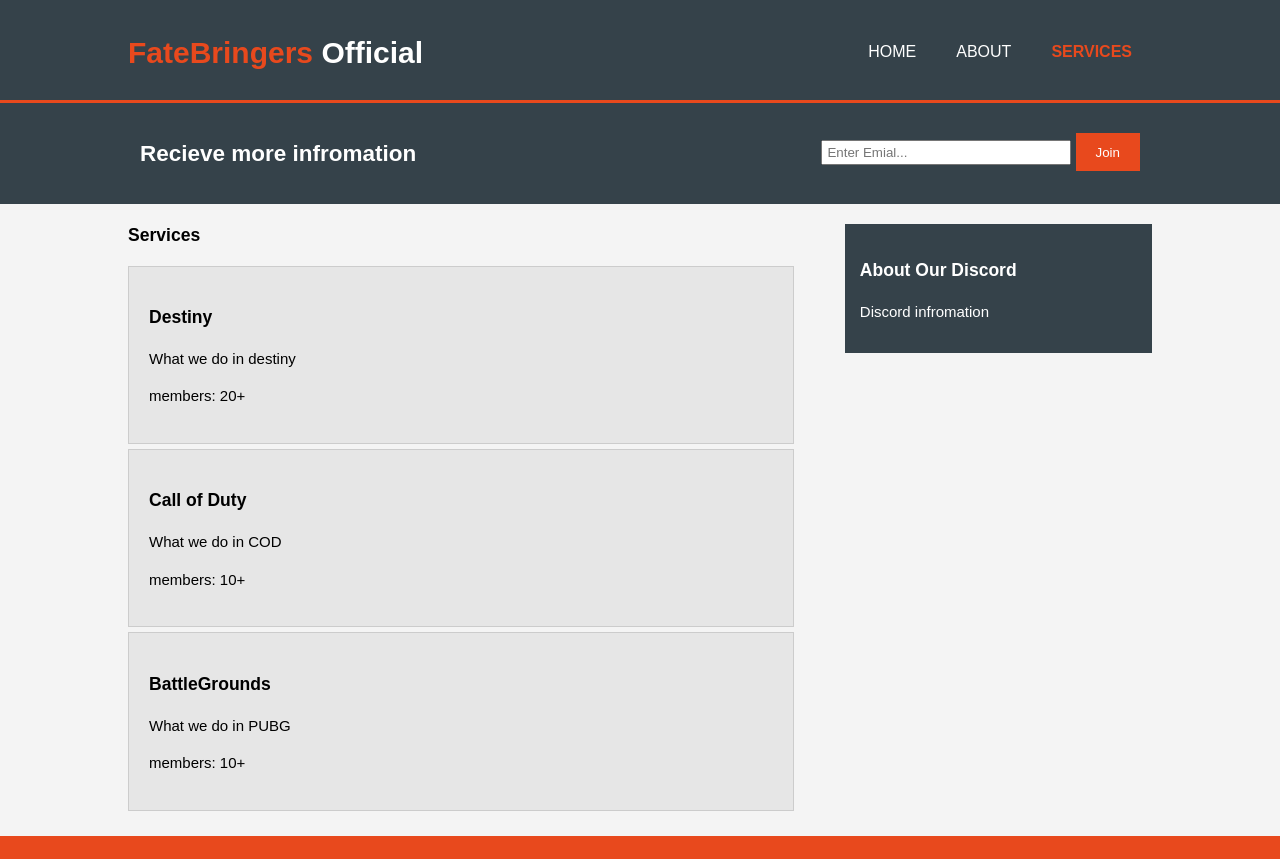
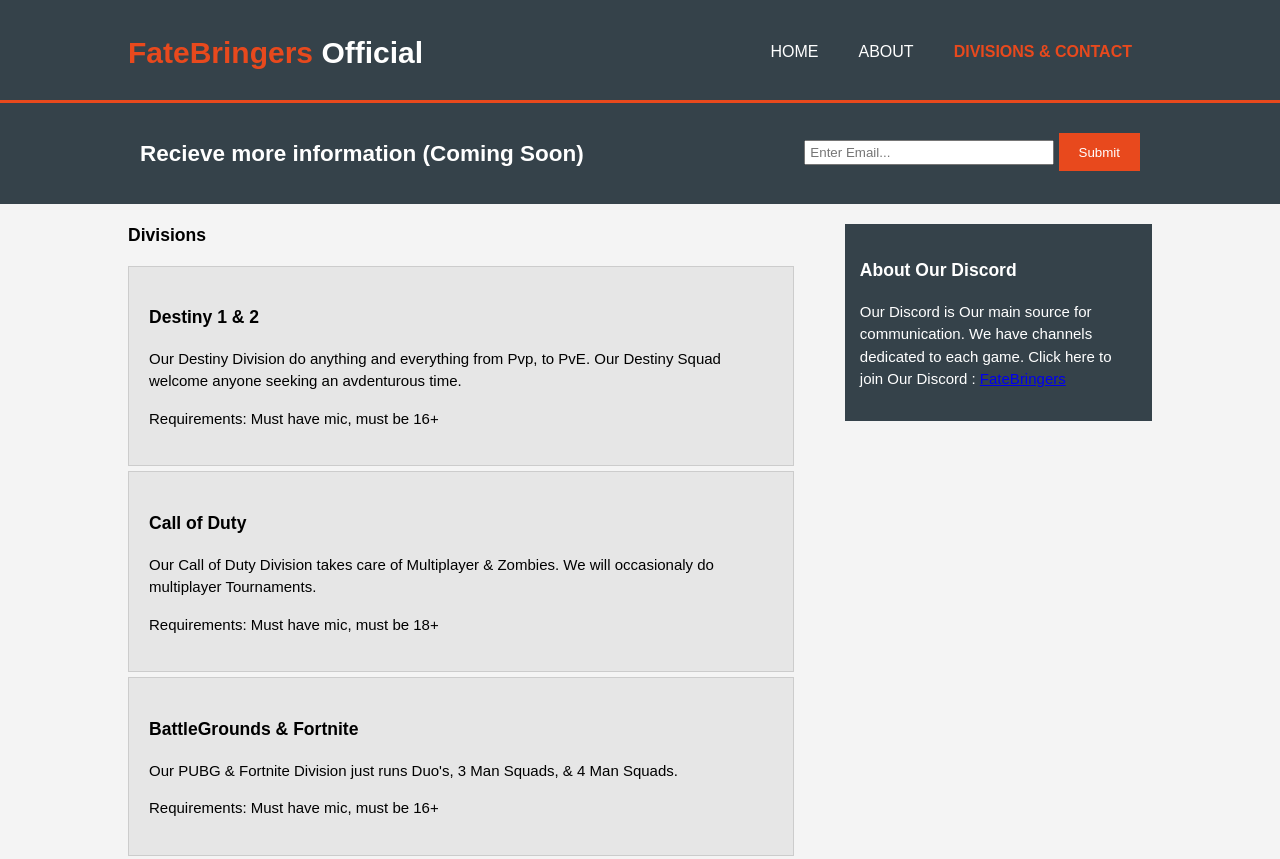
Before and after one commit to Dallasa22/FateBringers-Offical, a plain HTML site: page services.html in a window 1280 px wide. Shown: the top 859 px of the page. Drawn offline with Linux system fonts and the light colour scheme.

Commit message:
Updated Website
Current And Updated Website

```diff
--- a/services.html
+++ b/services.html
@@ -16,7 +16,7 @@
           <ul>
             <li><a href="index.html">Home</a></li>
             <li><a href="about.html">About</a></li>
-            <li class="current"><a href="services.html">Services</a></li>
+            <li class="current"><a href="services.html">Divisions &amp; Contact</a></li>
           </ul>
         </nav>
       </div>
@@ -24,39 +24,39 @@
 
     <section id="newsletter">
       <div class="container">
-        <h1>Recieve more infromation</h1>
+        <h1>Recieve more information (Coming Soon)</h1>
         <form>
-          <input type="email" placeholder="Enter Emial...">
-          <button type="submit" class="button_1">Join</button>
+          <input type="email" placeholder="Enter Email...">
+          <button type="submit" class="button_1">Submit</button>
       </div>
     </section>
 
     <section id="main">
       <div class="container">
         <article id="main-col">
-          <h1 class="page-title">Services</h1>
+          <h1 class="page-title">Divisions</h1>
           <ul id="services">
             <li>
-              <h3>Destiny</h3>
-              <p>What we do in destiny</p>
-              <p>members: 20+</p>
+              <h3>Destiny 1 &amp; 2</h3>
+              <p>Our Destiny Division do anything and everything from Pvp, to PvE. Our Destiny Squad welcome anyone seeking an avdenturous time.</p>
+              <p>Requirements: Must have mic, must be 16+</p>
             </li>
             <li>
               <h3>Call of Duty</h3>
-              <p>What we do in COD</p>
-              <p>members: 10+</p>
+              <p>Our Call of Duty Division takes care of Multiplayer &amp; Zombies. We will occasionaly do multiplayer Tournaments.</p>
+              <p>Requirements: Must have mic, must be 18+</p>
             </li>
             <li>
-              <h3>BattleGrounds</h3>
-              <p>What we do in PUBG</p>
-              <p>members: 10+</p>
+              <h3>BattleGrounds &amp; Fortnite</h3>
+              <p>Our PUBG &amp; Fortnite Division just runs Duo's, 3 Man Squads, &amp; 4 Man Squads.</p>
+              <p>Requirements: Must have mic, must be 16+</p>
             </li>
         </article>
 
         <aside id="sidebar">
           <div class="dark">
           <h3>About Our Discord</h3>
-          <p>Discord infromation</p>
+          <p>Our Discord is Our main source for communication. We have channels dedicated to each game. Click here to join Our Discord : <a href="https://discord.gg/FFktC3d">FateBringers</a></p>
         </div>
         </aside>
       </div>
```
Also changed, not shown: about.html (+7 -8 lines), index.html (+8 -8 lines).
